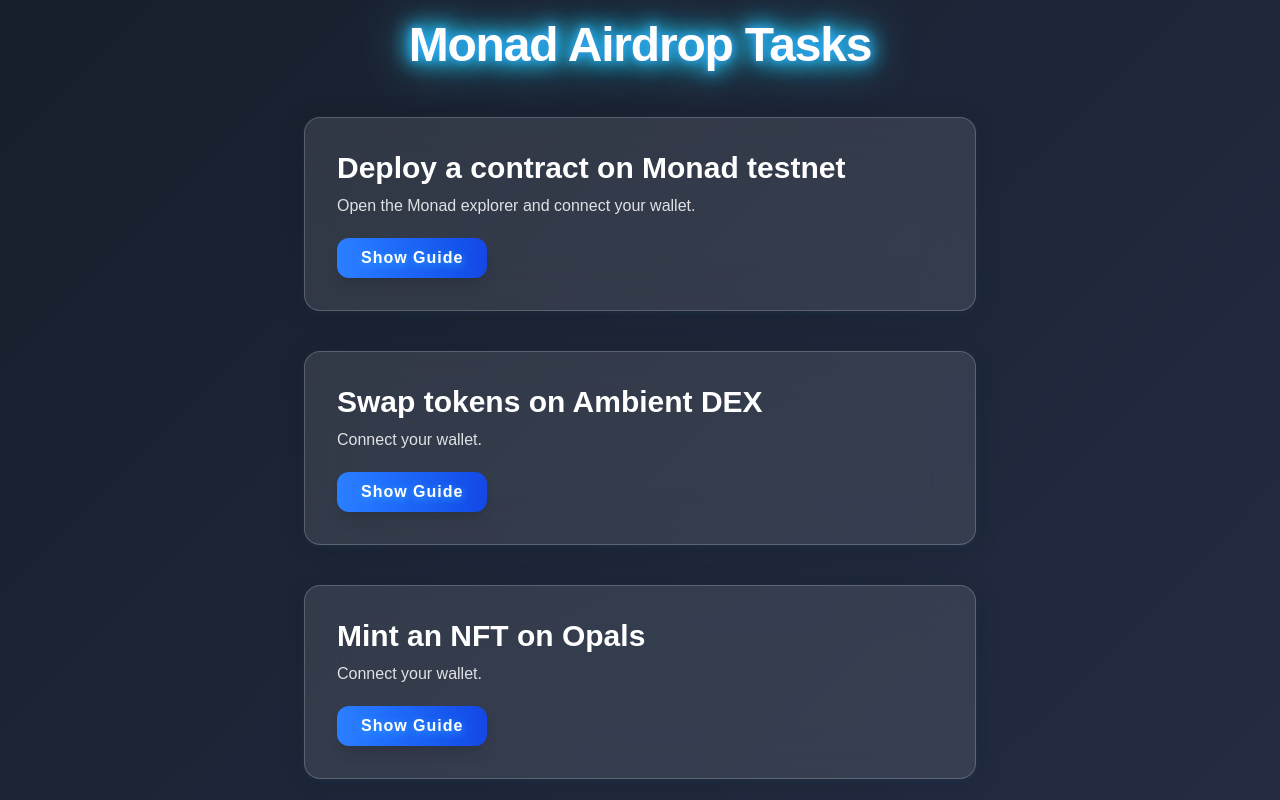
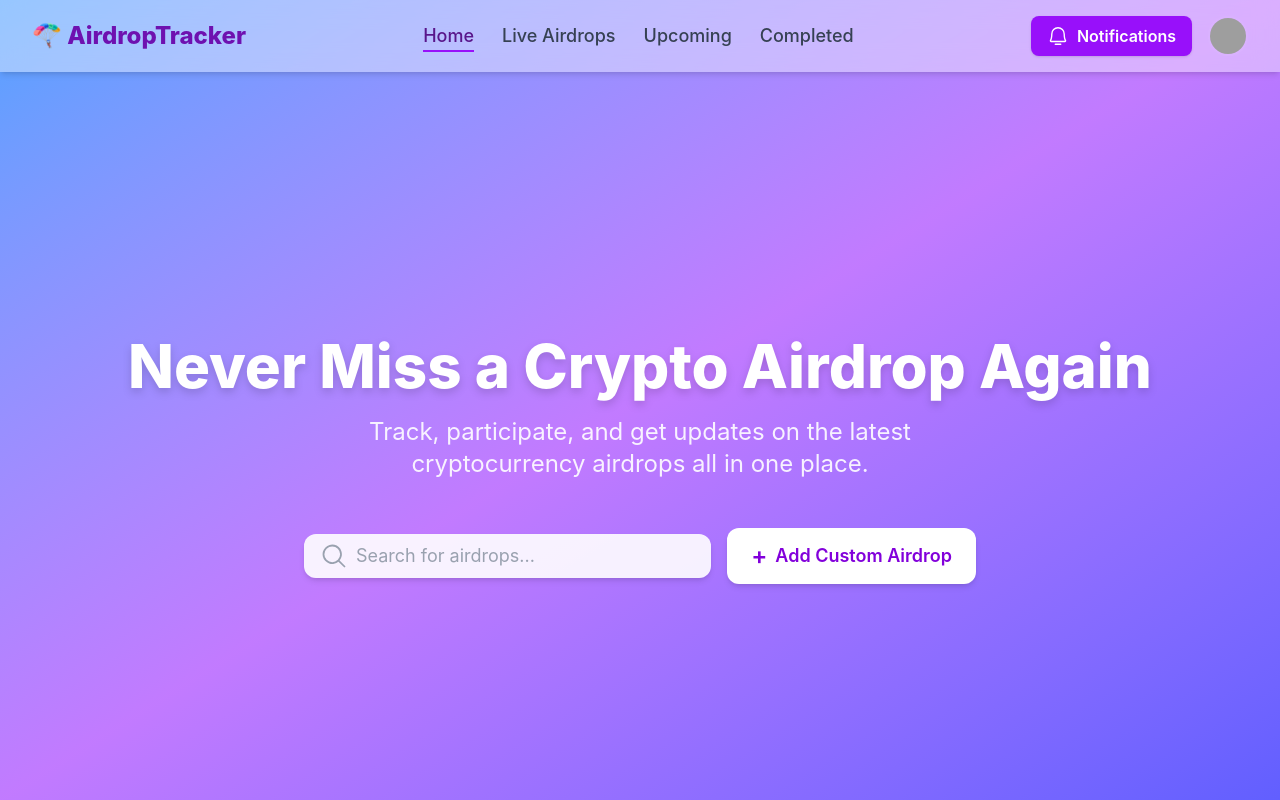
Before and after one commit to Ashishji12321/monad-farm, a Next.js app: page / in a window 1280 px wide. Built offline with nearby package versions, Linux system fonts and the light colour scheme; grey boxes are pictures that could not be loaded.

Commit message:
Redesigned UI to match AirdropTracker style

```diff
--- a/app/page.js
+++ b/app/page.js
@@ -1,188 +1,72 @@
 "use client";
-import { useState } from "react";
-
-const tasks = [
-  {
-    title: "Deploy a contract on Monad testnet",
-    description: "Open the Monad explorer and connect your wallet.",
-    guide: [
-      {
-        step: (
-          <>
-            Go to the Monad testnet faucet and request test tokens from{" "}
-            <a
-              href="https://faucet.testnet.monad.xyz/"
-              target="_blank"
-              rel="noopener noreferrer"
-              className="text-blue-500 underline hover:text-pink-600 transition"
-            >
-              Faucet
-            </a>
-            .
-          </>
-        ),
-      },
-      {
-        step: (
-          <>
-            Open the{" "}
-            <a
-              href="https://explorer.testnet.monad.xyz/"
-              target="_blank"
-              rel="noopener noreferrer"
-              className="text-blue-500 underline hover:text-pink-600 transition"
-            >
-              Monad Explorer
-            </a>{" "}
-            and connect your wallet.
-          </>
-        ),
-      },
-      {
-        step: "Click 'Deploy Contract', paste contract code, and deploy.",
-      },
-      {
-        step: "Wait for transaction confirmation.",
-      },
-    ],
-  },
-  {
-    title: "Swap tokens on Ambient DEX",
-    description: "Connect your wallet.",
-    guide: [
-      {
-        step: (
-          <>
-            Go to{" "}
-            <a
-              href="https://testnet.ambient.exchange/"
-              target="_blank"
-              rel="noopener noreferrer"
-              className="text-blue-500 underline hover:text-pink-600 transition"
-            >
-              Ambient
-            </a>{" "}
-            DEX (testnet).
-          </>
-        ),
-      },
-      {
-        step: "Connect your wallet.",
-      },
-      {
-        step: "Select the tokens you want to swap and input the amount.",
-      },
-      {
-        step: "Click 'Swap' and approve the transaction in your wallet.",
-      },
-    ],
-  },
-  {
-    title: "Mint an NFT on Opals",
-    description: "Connect your wallet.",
-    guide: [
-      {
-        step: (
-          <>
-            Visit the{" "}
-            <a
-              href="https://opals.io/"
-              target="_blank"
-              rel="noopener noreferrer"
-              className="text-blue-500 underline hover:text-pink-600 transition"
-            >
-              Opals
-            </a>{" "}
-            dApp on Monad testnet.
-          </>
-        ),
-      },
-      {
-        step: "Connect your wallet.",
-      },
-      {
-        step: "Choose any NFT to mint.",
-      },
-      {
-        step: "Click 'Mint' and confirm in your wallet.",
-      },
-      {
-        step: "Wait for the success message.",
-      },
-    ],
-  },
-];
+import { MagnifyingGlass, BellSimple } from "@phosphor-icons/react";
 
 export default function Home() {
-  const [openGuide, setOpenGuide] = useState(null);
-
   return (
     <div
-      className="min-h-screen flex flex-col items-center justify-center px-2"
+      className="min-h-screen flex flex-col bg-gradient-to-br from-blue-400 via-purple-400 to-indigo-500"
       style={{
-        background: "linear-gradient(135deg, #171f2c 0%, #232c43 100%)",
-        animation: "bgMove 12s ease-in-out infinite alternate",
+        minHeight: "100vh",
+        fontFamily: "'Inter', 'Segoe UI', Arial, sans-serif",
       }}
     >
-      <style>
-        {`
-          @keyframes bgMove {
-            0% { background-position: 0% 50%; }
-            100% { background-position: 100% 50%; }
-          }
-          .neon {
-            text-shadow:
-              0 0 8px #3af,
-              0 0 20px #3af,
-              0 0 24px #0ff,
-              0 0 48px #6cf;
-          }
-          .glassmorph {
-            backdrop-filter: blur(18px) saturate(120%);
-            background: rgba(255,255,255,0.22) !important;
-            border: 1px solid rgba(255,255,255,0.14);
-          }
-        `}
-      </style>
-      <h1 className="text-4xl md:text-5xl font-extrabold mb-12 text-white tracking-tight drop-shadow-lg neon">
-        Monad Airdrop Tasks
-      </h1>
-      <ul className="w-full max-w-2xl space-y-10">
-        {tasks.map((task, idx) => (
-          <li
-            key={idx}
-            className="bg-white/10 border border-white/20 rounded-2xl p-8 shadow-2xl backdrop-blur-xl hover:scale-[1.01] transition-all duration-300 group"
-            style={{
-              boxShadow:
-                "0 2px 24px 0 rgba(0,0,0,0.16), 0 1.5px 8px 0 rgba(85,180,255,0.09)",
-            }}
-          >
-            <h2 className="text-2xl md:text-3xl font-bold text-white mb-2 group-hover:text-cyan-200 transition">
-              {task.title}
-            </h2>
-            <p className="mb-5 text-gray-100 opacity-90">{task.description}</p>
-            <button
-              onClick={() => setOpenGuide(openGuide === task.title ? null : task.title)}
-              className="px-6 py-2 bg-gradient-to-r from-blue-500 to-blue-700 text-white font-semibold rounded-xl shadow-lg hover:from-pink-400 hover:to-purple-700 transition-all focus:outline-none focus:ring-4 focus:ring-cyan-200 active:scale-95"
-              style={{
-                textShadow: "0 2px 8px #3af",
-                letterSpacing: "1px",
-              }}
-            >
-              {openGuide === task.title ? "Hide Guide" : "Show Guide"}
-            </button>
-            {openGuide === task.title && (
-              <ol className="mt-6 bg-white/85 rounded-xl p-4 text-gray-900 shadow-inner glassmorph">
-                {task.guide.map((stepObj, i) => (
-                  <li key={i} className="mb-2 text-lg">
-                    {i + 1}. {stepObj.step}
-                  </li>
-                ))}
-              </ol>
-            )}
+      {/* NAVBAR */}
+      <nav className="w-full flex justify-between items-center px-8 py-4 bg-white/40 shadow-md backdrop-blur-md">
+        <div className="flex items-center space-x-2">
+          <span className="text-2xl font-extrabold text-purple-800">🪂 AirdropTracker</span>
+        </div>
+        <ul className="flex items-center space-x-7 text-lg font-medium">
+          <li>
+            <a href="#" className="border-b-2 border-purple-600 text-purple-900 pb-1 hover:text-purple-700">Home</a>
           </li>
-        ))}
-      </ul>
+          <li>
+            <a href="#" className="text-gray-700 hover:text-purple-700">Live Airdrops</a>
+          </li>
+          <li>
+            <a href="#" className="text-gray-700 hover:text-purple-700">Upcoming</a>
+          </li>
+          <li>
+            <a href="#" className="text-gray-700 hover:text-purple-700">Completed</a>
+          </li>
+        </ul>
+        <div className="flex items-center space-x-4">
+          <button className="flex items-center px-4 py-2 bg-purple-600 text-white font-semibold rounded-lg shadow hover:bg-purple-800 transition">
+            <BellSimple size={22} className="mr-2" />
+            Notifications
+          </button>
+          <img
+            src="https://randomuser.me/api/portraits/men/32.jpg"
+            alt="User"
+            className="w-10 h-10 rounded-full border-2 border-purple-300"
+          />
+        </div>
+      </nav>
+
+      {/* HERO SECTION */}
+      <div className="flex-1 flex flex-col items-center justify-center px-2 text-center">
+        <h1 className="mt-12 mb-5 text-4xl md:text-6xl font-extrabold text-white drop-shadow-lg">
+          Never Miss a Crypto Airdrop Again
+        </h1>
+        <p className="mb-12 text-lg md:text-2xl text-white/90 max-w-2xl">
+          Track, participate, and get updates on the latest cryptocurrency airdrops all in one place.
+        </p>
+        <div className="flex flex-col md:flex-row items-center justify-center space-y-4 md:space-y-0 md:space-x-4 w-full max-w-2xl">
+          {/* Search bar */}
+          <div className="flex flex-1 items-center bg-white/90 rounded-xl px-4 py-2 shadow-md">
+            <MagnifyingGlass size={28} className="text-gray-400 mr-2" />
+            <input
+              type="text"
+              placeholder="Search for airdrops..."
+              className="flex-1 bg-transparent outline-none text-lg text-gray-700 placeholder-gray-400"
+            />
+          </div>
+          {/* Add Custom Airdrop */}
+          <button className="flex items-center justify-center px-6 py-3 bg-white text-purple-700 font-semibold text-lg rounded-xl shadow-md hover:bg-purple-600 hover:text-white transition space-x-2">
+            <span className="text-2xl">+</span>
+            <span>Add Custom Airdrop</span>
+          </button>
+        </div>
+      </div>
     </div>
   );
 }
```
Also changed, not shown: package.json (+5 -4 lines), 1 other file (tests, documents, lock files or other folders).
